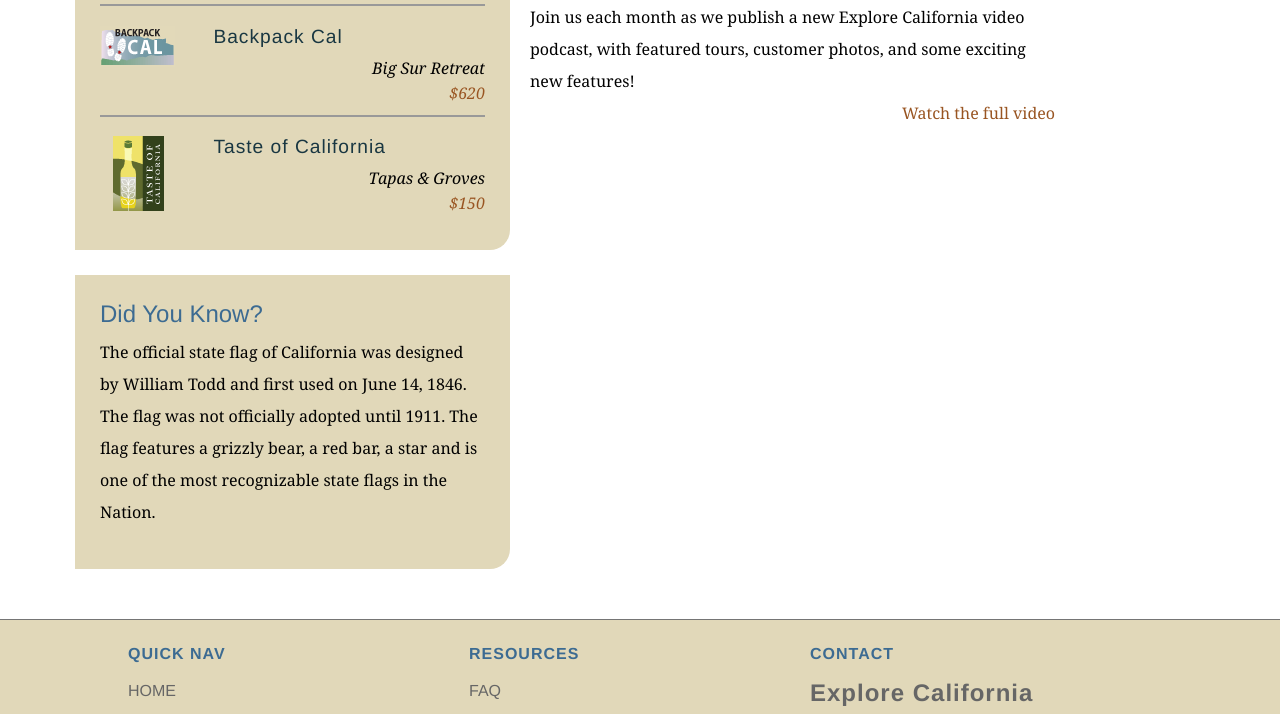
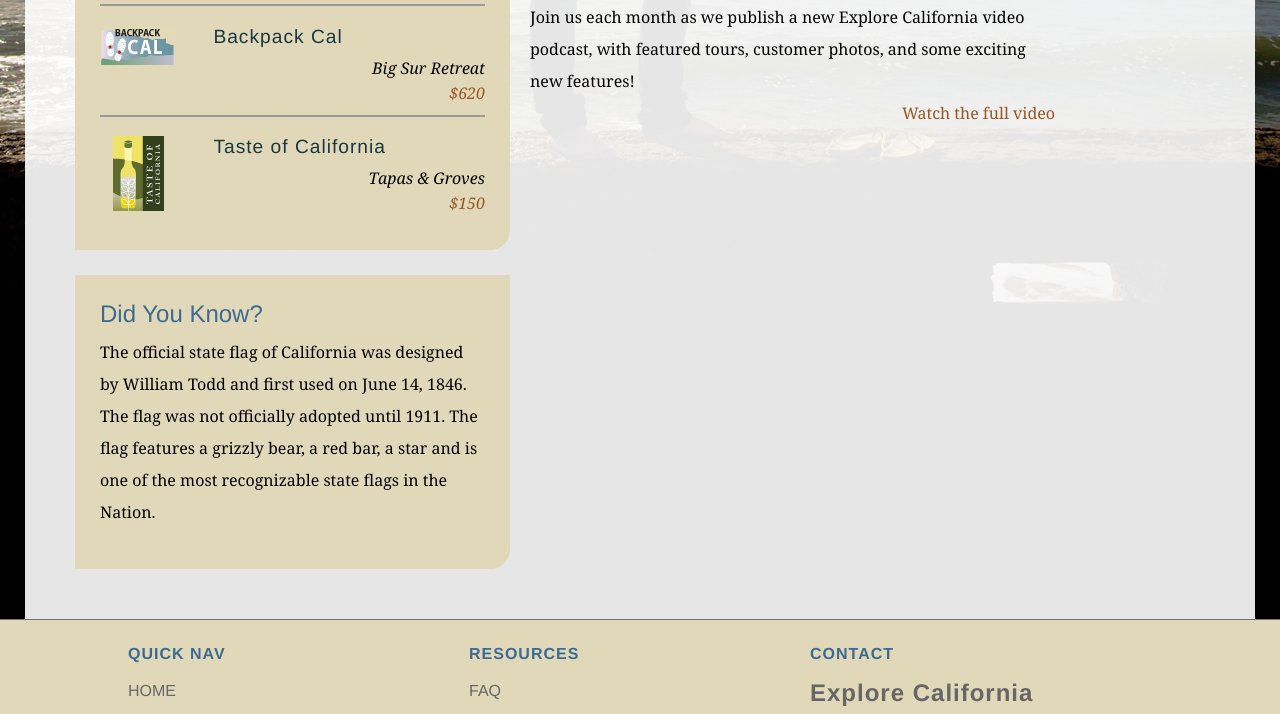
Before and after one commit to kristers-z/sandbox, a plain HTML site: page index.html in a window 1280 px wide. Shown: the part 778-1492 px from the top of the page. Drawn offline with Linux system fonts and the light colour scheme.

Commit message:
Revert "reposition main image"
This reverts commit 51ec1963a8b5dbea7f8ee17f1fa66f5ce5b7b0b7.
This brings back mistakenly deleted background image in index.html

```diff
--- a/assets/stylesheets/main.css
+++ b/assets/stylesheets/main.css
@@ -104,6 +104,7 @@ span.accent {
 }
 /* ^3 ------------- home page specfic layout styles ----------- */
 #home #wrapper {
+  background: #000 url(../images/home_page_back.jpg) no-repeat 0 100px;
 }
 #actionCall {
   height: 328px;
```
